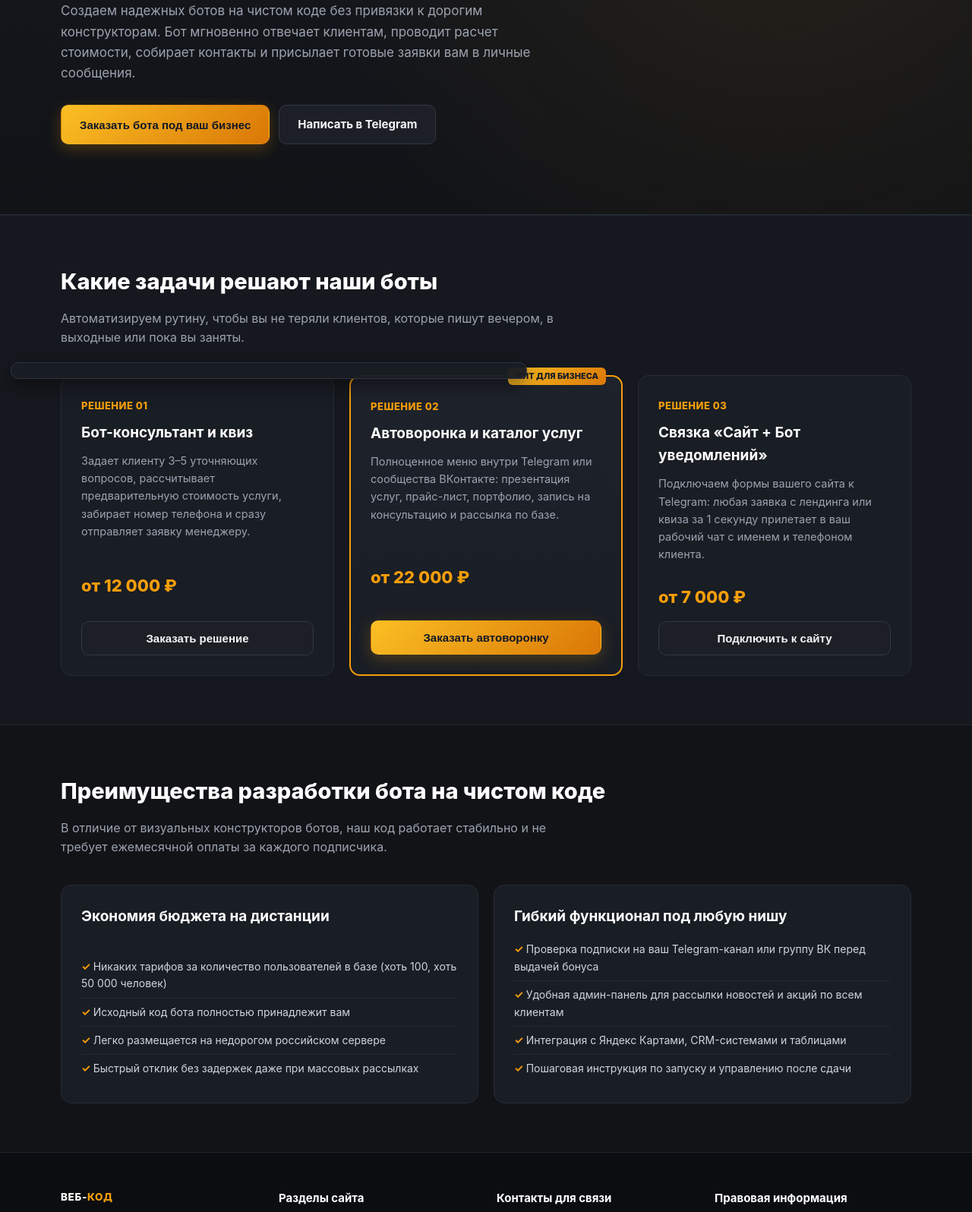
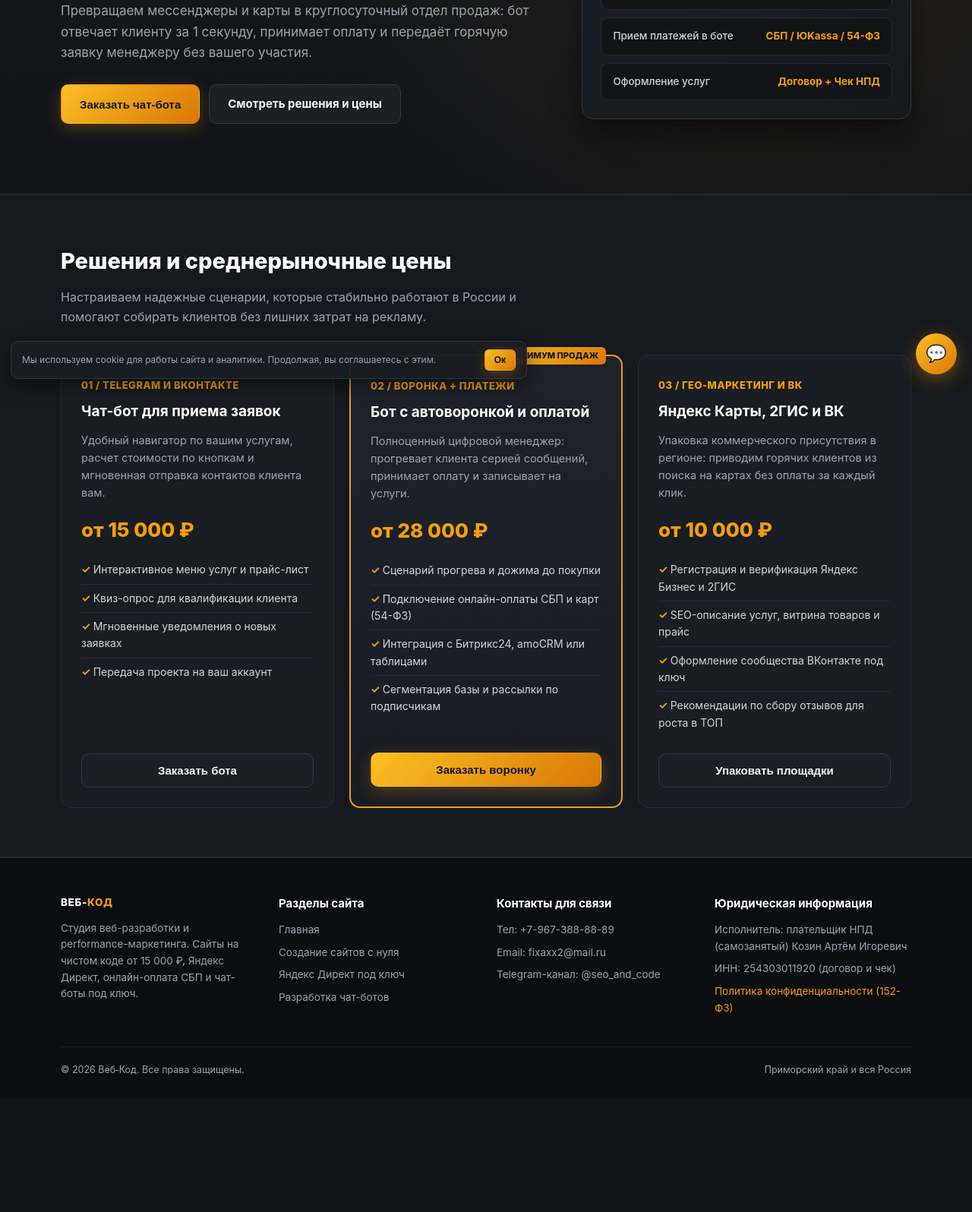
Before and after one commit to ggunster1-sketch/seo-and-code, a plain HTML site: page bots.html in a window 1280 px wide. Shown: the part 287-1883 px from the top of the page at 76% size. After the commit the page ends 1734 px from the top, so only its background shows below. Drawn offline with Linux system fonts and the light colour scheme.

Commit message:
Update bots.html

```diff
--- a/bots.html
+++ b/bots.html
@@ -3,17 +3,14 @@
 <head>
     <meta charset="UTF-8">
     <meta name="viewport" content="width=device-width, initial-scale=1.0">
-    <title>Разработка чат-ботов для Telegram и ВКонтакте под ключ — Студия «Веб‑Код»</title>
-    <meta name="description" content="Создание умных чат-ботов для Telegram и ВКонтакте на чистом коде. Прием заявок 24/7, квизы, автоворонки, интеграция с сайтом и уведомления в личку. Приморский край и вся Россия.">
-    <meta name="keywords" content="разработка телеграм ботов, заказать бота вконтакте, чат-бот под ключ, автоматизация заявок в мессенджерах, Веб-Код">
+    <title>Разработка чат-ботов от 15 000 ₽ и упаковка Яндекс Карт / 2ГИС — Веб‑Код</title>
+    <meta name="description" content="Создание чат-ботов для Telegram и ВКонтакте от 15 000 ₽ с приемом оплаты СБП и интеграцией CRM. Упаковка и вывод в ТОП на Яндекс Картах и 2ГИС от 10 000 ₽. Приморский край и РФ.">
     <link rel="stylesheet" href="css/style.css">
 </head>
 <body>
-
     <header class="header">
         <div class="container header-inner">
             <a href="index.html" class="logo">ВЕБ‑<span>КОД</span></a>
-
             <nav class="nav">
                 <a href="index.html">Главная</a>
                 <a href="sites.html">Сайты с нуля</a>
@@ -22,114 +19,117 @@
                 <a href="index.html#tariffs">Тарифы</a>
                 <a href="index.html#quiz">Расчет цены</a>
             </nav>
-
             <div class="header-contacts">
                 <a href="tel:+79673888889" class="header-phone">+7-967-388-88-89</a>
-                <button type="button" class="btn btn-gold btn-sm" onclick="openModal('Заказать разработку бота')">Заказать бота</button>
+                <button type="button" class="btn btn-gold btn-sm" onclick="openModal('Заявка на чат-бота или карты')">Заказать звонок</button>
                 <button type="button" class="burger-btn" onclick="toggleMenu()" aria-label="Меню">☰</button>
             </div>
         </div>
-
         <div class="mobile-menu" id="mobileMenu">
             <a href="index.html" onclick="toggleMenu()">Главная</a>
             <a href="sites.html" onclick="toggleMenu()">Сайты с нуля</a>
             <a href="direct.html" onclick="toggleMenu()">Яндекс Директ</a>
             <a href="bots.html" onclick="toggleMenu()">Чат-боты</a>
-            <a href="index.html#tariffs" onclick="toggleMenu()">Тарифы</a>
+            <a href="index.html#quiz" onclick="toggleMenu()">Расчет стоимости</a>
             <a href="tel:+79673888889" style="color: #F59E0B; font-weight: bold;">Позвонить: +7-967-388-88-89</a>
         </div>
     </header>
 
     <section class="hero">
-        <div class="container">
-            <div class="hero-badge">Telegram • ВКонтакте • Интеграция с сайтом</div>
-            <h1>Разработка <span>чат-ботов</span> для приема заявок и автопродаж 24/7</h1>
-            <p class="hero-lead">Создаем надежных ботов на чистом коде без привязки к дорогим конструкторам. Бот мгновенно отвечает клиентам, проводит расчет стоимости, собирает контакты и присылает готовые заявки вам в личные сообщения.</p>
-
-            <div class="hero-actions">
-                <button type="button" class="btn btn-gold" onclick="openModal('Обсудить логику чат-бота')">Заказать бота под ваш бизнес</button>
-                <a href="https://t.me" target="_blank" rel="noopener" class="btn btn-dark">Написать в Telegram</a>
+        <div class="container hero-grid">
+            <div>
+                <div class="hero-badge">Автоматизация заявок и локальный маркетинг</div>
+                <h1>Разработка <span>чат-ботов</span>, упаковка ВКонтакте, Яндекс Карт и 2ГИС</h1>
+                <p class="hero-lead">Превращаем мессенджеры и карты в круглосуточный отдел продаж: бот отвечает клиенту за 1 секунду, принимает оплату и передаёт горячую заявку менеджеру без вашего участия.</p>
+                <div class="hero-actions">
+                    <button type="button" class="btn btn-gold" onclick="openModal('Обсудить разработку чат-бота')">Заказать чат-бота</button>
+                    <a href="#bots-prices" class="btn btn-dark">Смотреть решения и цены</a>
+                </div>
             </div>
-        </div>
-    </section>
-
-    <section class="section section-alt">
-        <div class="container">
-            <h2 class="section-title">Какие задачи решают наши боты</h2>
-            <p class="section-subtitle">Автоматизируем рутину, чтобы вы не теряли клиентов, которые пишут вечером, в выходные или пока вы заняты.</p>
-
-            <div class="grid-3">
-                <div class="card">
-                    <div>
-                        <span class="card-num">РЕШЕНИЕ 01</span>
-                        <h3>Бот-консультант и квиз</h3>
-                        <p>Задает клиенту 3–5 уточняющих вопросов, рассчитывает предварительную стоимость услуги, забирает номер телефона и сразу отправляет заявку менеджеру.</p>
-                    </div>
-                    <div class="price" style="font-size: 22px; margin-bottom: 14px;">от 12 000 ₽</div>
-                    <button type="button" class="btn btn-dark btn-full" onclick="openModal('Заказ: Бот-консультант')">Заказать решение</button>
+            <div class="hero-showcase">
+                <div class="showcase-top">
+                    <div class="showcase-dots"><span></span><span></span><span></span></div>
+                    <span class="showcase-status">● Автоворонка 24/7 запущена</span>
                 </div>
-
-                <div class="card tariff-featured">
-                    <div class="tariff-tag">Хит для бизнеса</div>
-                    <div>
-                        <span class="card-num">РЕШЕНИЕ 02</span>
-                        <h3>Автоворонка и каталог услуг</h3>
-                        <p>Полноценное меню внутри Telegram или сообщества ВКонтакте: презентация услуг, прайс-лист, портфолио, запись на консультацию и рассылка по базе.</p>
-                    </div>
-                    <div class="price" style="font-size: 22px; margin-bottom: 14px;">от 22 000 ₽</div>
-                    <button type="button" class="btn btn-gold btn-full" onclick="openModal('Заказ: Бот-автоворонка')">Заказать автоворонку</button>
+                <div class="showcase-item">
+                    <span class="showcase-label">Скорость ответа клиенту</span>
+                    <span class="showcase-val">Мгновенно (24/7)</span>
                 </div>
-
-                <div class="card">
-                    <div>
-                        <span class="card-num">РЕШЕНИЕ 03</span>
-                        <h3>Связка «Сайт + Бот уведомлений»</h3>
-                        <p>Подключаем формы вашего сайта к Telegram: любая заявка с лендинга или квиза за 1 секунду прилетает в ваш рабочий чат с именем и телефоном клиента.</p>
-                    </div>
-                    <div class="price" style="font-size: 22px; margin-bottom: 14px;">от 7 000 ₽</div>
-                    <button type="button" class="btn btn-dark btn-full" onclick="openModal('Заказ: Интеграция сайта и бота')">Подключить к сайту</button>
+                <div class="showcase-item">
+                    <span class="showcase-label">Прием платежей в боте</span>
+                    <span class="showcase-val">СБП / ЮKassa / 54-ФЗ</span>
+                </div>
+                <div class="showcase-item">
+                    <span class="showcase-label">Оформление услуг</span>
+                    <span class="showcase-val">Договор + Чек НПД</span>
                 </div>
             </div>
         </div>
     </section>
 
-    <section class="section">
+    <section id="bots-prices" class="section section-alt">
         <div class="container">
-            <h2 class="section-title">Преимущества разработки бота на чистом коде</h2>
-            <p class="section-subtitle">В отличие от визуальных конструкторов ботов, наш код работает стабильно и не требует ежемесячной оплаты за каждого подписчика.</p>
+            <h2 class="section-title">Решения и среднерыночные цены</h2>
+            <p class="section-subtitle">Настраиваем надежные сценарии, которые стабильно работают в России и помогают собирать клиентов без лишних затрат на рекламу.</p>
+            <div class="grid-3">
+                <div class="card">
+                    <div>
+                        <span class="card-num">01 / TELEGRAM И ВКОНТАКТЕ</span>
+                        <h3>Чат-бот для приема заявок</h3>
+                        <p>Удобный навигатор по вашим услугам, расчет стоимости по кнопкам и мгновенная отправка контактов клиента вам.</p>
+                        <div class="price">от 15 000 ₽</div>
+                        <ul class="check-list">
+                            <li>Интерактивное меню услуг и прайс-лист</li>
+                            <li>Квиз-опрос для квалификации клиента</li>
+                            <li>Мгновенные уведомления о новых заявках</li>
+                            <li>Передача проекта на ваш аккаунт</li>
+                        </ul>
+                    </div>
+                    <button type="button" class="btn btn-dark btn-full" onclick="openModal('Заказ: Чат-бот для заявок (от 15 000 ₽)')">Заказать бота</button>
+                </div>
 
-            <div class="grid-2">
-                <div class="card">
-                    <h3>Экономия бюджета на дистанции</h3>
-                    <ul class="check-list" style="margin-bottom: 0;">
-                        <li>Никаких тарифов за количество пользователей в базе (хоть 100, хоть 50 000 человек)</li>
-                        <li>Исходный код бота полностью принадлежит вам</li>
-                        <li>Легко размещается на недорогом российском сервере</li>
-                        <li>Быстрый отклик без задержек даже при массовых рассылках</li>
-                    </ul>
+                <div class="card tariff-featured">
+                    <div class="tariff-tag">Максимум продаж</div>
+                    <div>
+                        <span class="card-num">02 / ВОРОНКА + ПЛАТЕЖИ</span>
+                        <h3>Бот с автоворонкой и оплатой</h3>
+                        <p>Полноценный цифровой менеджер: прогревает клиента серией сообщений, принимает оплату и записывает на услуги.</p>
+                        <div class="price">от 28 000 ₽</div>
+                        <ul class="check-list">
+                            <li>Сценарий прогрева и дожима до покупки</li>
+                            <li>Подключение онлайн-оплаты СБП и карт (54-ФЗ)</li>
+                            <li>Интеграция с Битрикс24, amoCRM или таблицами</li>
+                            <li>Сегментация базы и рассылки по подписчикам</li>
+                        </ul>
+                    </div>
+                    <button type="button" class="btn btn-gold btn-full" onclick="openModal('Заказ: Бот с автоворонкой и оплатой (от 28 000 ₽)')">Заказать воронку</button>
                 </div>
 
                 <div class="card">
-                    <h3>Гибкий функционал под любую нишу</h3>
-                    <ul class="check-list" style="margin-bottom: 0;">
-                        <li>Проверка подписки на ваш Telegram-канал или группу ВК перед выдачей бонуса</li>
-                        <li>Удобная админ-панель для рассылки новостей и акций по всем клиентам</li>
-                        <li>Интеграция с Яндекс Картами, CRM-системами и таблицами</li>
-                        <li>Пошаговая инструкция по запуску и управлению после сдачи</li>
-                    </ul>
+                    <div>
+                        <span class="card-num">03 / ГЕО-МАРКЕТИНГ И ВК</span>
+                        <h3>Яндекс Карты, 2ГИС и ВК</h3>
+                        <p>Упаковка коммерческого присутствия в регионе: приводим горячих клиентов из поиска на картах без оплаты за каждый клик.</p>
+                        <div class="price">от 10 000 ₽</div>
+                        <ul class="check-list">
+                            <li>Регистрация и верификация Яндекс Бизнес и 2ГИС</li>
+                            <li>SEO-описание услуг, витрина товаров и прайс</li>
+                            <li>Оформление сообщества ВКонтакте под ключ</li>
+                            <li>Рекомендации по сбору отзывов для роста в ТОП</li>
+                        </ul>
+                    </div>
+                    <button type="button" class="btn btn-dark btn-full" onclick="openModal('Заказ: Упаковка Яндекс Карт, 2ГИС и ВК (от 10 000 ₽)')">Упаковать площадки</button>
                 </div>
             </div>
         </div>
     </section>
-
     <footer class="footer">
         <div class="container">
             <div class="footer-grid">
                 <div>
                     <a href="index.html" class="logo" style="margin-bottom: 12px;">ВЕБ‑<span>КОД</span></a>
-                    <p>Создание сайтов на чистом коде без конструкторов, SEO-продвижение, Яндекс Директ и разработка чат-ботов.</p>
+                    <p>Студия веб-разработки и performance-маркетинга. Сайты на чистом коде от 15 000 ₽, Яндекс Директ, онлайн-оплата СБП и чат-боты под ключ.</p>
                 </div>
-
                 <div>
                     <h4>Разделы сайта</h4>
                     <a href="index.html">Главная</a>
@@ -137,23 +137,19 @@
                     <a href="direct.html">Яндекс Директ под ключ</a>
                     <a href="bots.html">Разработка чат-ботов</a>
                 </div>
-
                 <div>
                     <h4>Контакты для связи</h4>
                     <a href="tel:+79673888889">Тел: +7-967-388-88-89</a>
                     <a href="mailto:fixaxx2@mail.ru">Email: fixaxx2@mail.ru</a>
-                    <a href="https://t.me" target="_blank" rel="noopener">Личный Telegram: @nedurovv</a>
                     <a href="https://t.me" target="_blank" rel="noopener">Telegram-канал: @seo_and_code</a>
                 </div>
-
                 <div>
-                    <h4>Правовая информация</h4>
-                    <p>Самозанятый Козин Артём Игоревич</p>
-                    <p>ИНН: 254303011920</p>
+                    <h4>Юридическая информация</h4>
+                    <p>Исполнитель: плательщик НПД (самозанятый) Козин Артём Игоревич</p>
+                    <p>ИНН: 254303011920 (договор и чек)</p>
                     <a href="privacy.html" style="color: #F59E0B;">Политика конфиденциальности (152-ФЗ)</a>
                 </div>
             </div>
-
             <div class="footer-bottom">
                 <span>© 2026 Веб‑Код. Все права защищены.</span>
                 <span>Приморский край и вся Россия</span>
@@ -161,21 +157,45 @@
         </div>
     </footer>
 
+    <div class="chat-widget">
+        <div class="chat-widget-menu" id="chatWidgetMenu">
+            <div class="chat-widget-title">Связь 24/7 (работает в РФ)</div>
+            <button type="button" class="chat-widget-link" onclick="openModal('Быстрая заявка с виджета')">⚡ Оставить заявку онлайн</button>
+            <a href="tel:+79673888889" class="chat-widget-link">📞 Позвонить: +7-967-388-88-89</a>
+            <a href="mailto:fixaxx2@mail.ru" class="chat-widget-link">✉️ Написать на Email</a>
+        </div>
+        <button type="button" class="chat-widget-btn" onclick="toggleChatWidget()" aria-label="Связаться с нами">💬</button>
+    </div>
+
     <div class="modal" id="leadModal">
         <div class="modal-box">
-            <h3 id="modalTitle" style="font-size: 22px; margin-bottom: 8px;">Заказать чат-бота</h3>
-            <p style="color: #9CA3AF; font-size: 14px; margin-bottom: 18px;">Оставьте контакты — обсудим сценарий и стоимость разработки.</p>
+            <h3 id="modalTitle" style="font-size: 20px; margin-bottom: 6px; color: #FFFFFF;">Обсудить проект</h3>
+            <p style="color: #9CA3AF; font-size: 13.5px; margin-bottom: 16px;">Оставьте контакты — подготовим расчет и ответим выбранным способом.</p>
             <form onsubmit="submitLead(event)">
                 <input type="text" class="input" placeholder="Ваше имя" required>
-                <input type="tel" class="input" placeholder="+7 (___) ___-__-__" required>
+                <input type="tel" class="input" placeholder="Телефон или ник в мессенджере" required>
+                <select class="select" required>
+                    <option value="" disabled selected>Как с вами удобнее связаться?</option>
+                    <option value="Позвонить по телефону">Позвонить по телефону</option>
+                    <option value="Написать ВКонтакте">Написать ВКонтакте</option>
+                    <option value="Написать в Telegram">Написать в Telegram</option>
+                    <option value="Отправить расчет на Email">Отправить расчет на Email</option>
+                </select>
                 <label class="consent-label">
-                    <input type="checkbox" checked required>
-                    <span>Я согласен на обработку персональных данных в соответствии с 152-ФЗ и <a href="privacy.html">Политикой конфиденциальности</a>.</span>
+                    <input type="checkbox" required>
+                    <span>Я даю согласие на обработку персональных данных в соответствии с 152-ФЗ и <a href="privacy.html">Политикой конфиденциальности</a>.</span>
                 </label>
-                <button type="submit" class="btn btn-gold btn-full" style="margin-bottom: 10px;">Отправить заявку</button>
+                <button type="submit" class="btn btn-gold btn-full" style="margin-bottom: 8px;">Отправить заявку</button>
                 <button type="button" class="btn btn-dark btn-full" onclick="closeModal()">Закрыть</button>
             </form>
         </div>
     </div>
 
     <div class="cookie-bar" id="cookieBar">
+        <p>Мы используем cookie для работы сайта и аналитики. Продолжая, вы соглашаетесь с этим.</p>
+        <button type="button" class="btn btn-gold btn-cookie" onclick="acceptCookies()">Ок</button>
+    </div>
+
+    <script src="js/script.js"></script>
+</body>
+</html>
```
